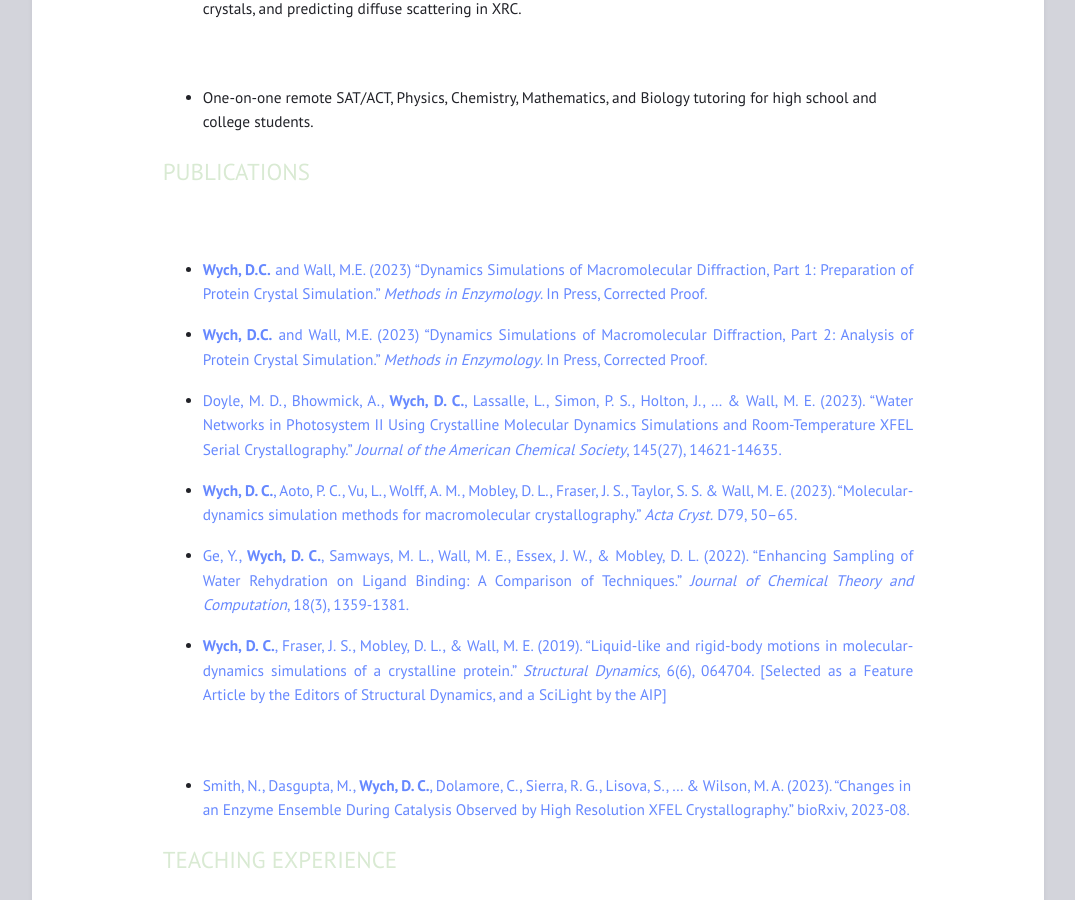
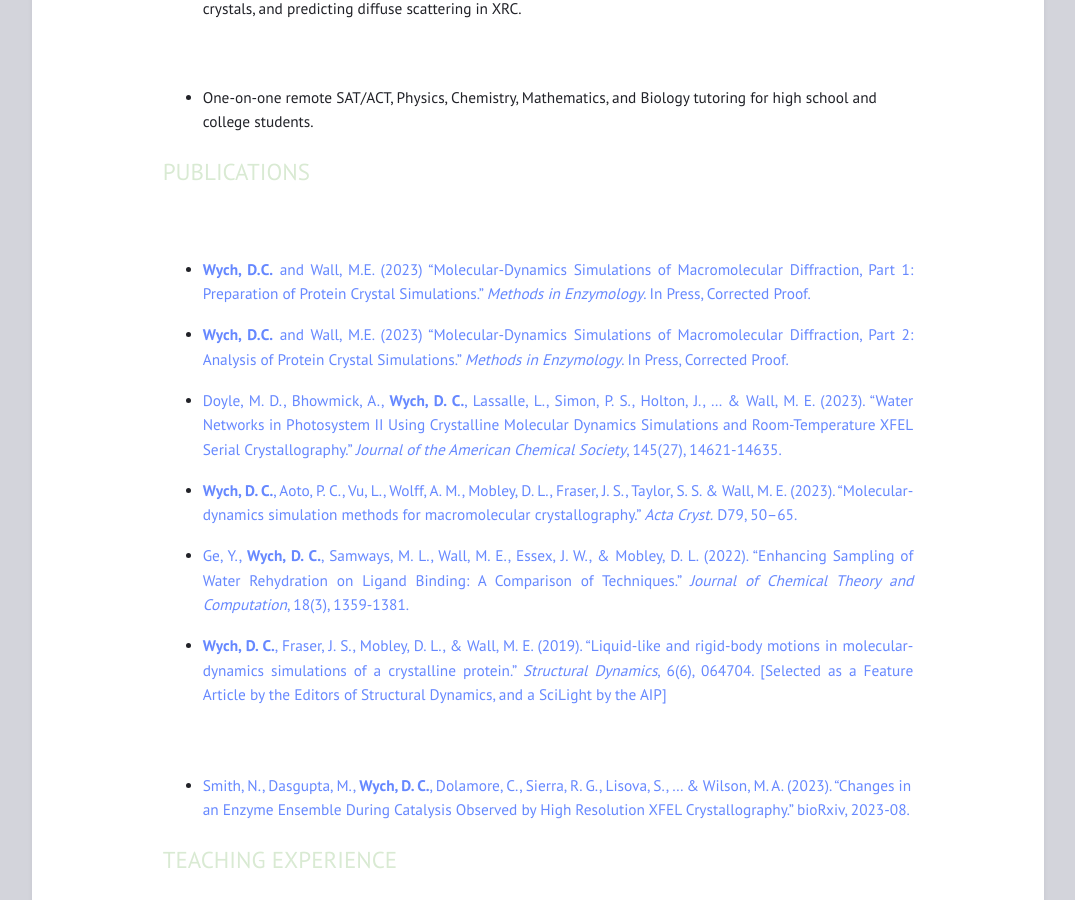
Before and after one commit to davidwych/davidwych.github.io, a Jekyll site: the page built from CV.md, in a window 1280 px wide and 900 px high, scrolled down 1790 px. Shown: the whole window, without its empty margins (102-1177 px from the left). Built offline with Jekyll 4.4.1, drawn with Linux system fonts in a browser that asks for light colours.

Commit message:
Fixed errors in CV

```diff
--- a/CV.md
+++ b/CV.md
@@ -61,9 +61,9 @@ His research focus involves using molecular-dynamics (MD) and quantum mechanics(
 
 ### Peer-reviewed Publications
 
-- [**Wych, D.C.** and Wall, M.E. (2023) "Dynamics Simulations of Macromolecular Diffraction, Part 1: Preparation of Protein Crystal Simulation." *Methods in Enzymology*. In Press, Corrected Proof.](https://www.sciencedirect.com/science/article/abs/pii/S0076687923002136)
+- [**Wych, D.C.** and Wall, M.E. (2023) "Molecular-Dynamics Simulations of Macromolecular Diffraction, Part 1: Preparation of Protein Crystal Simulations." *Methods in Enzymology*. In Press, Corrected Proof.](https://www.sciencedirect.com/science/article/abs/pii/S0076687923002136)
 
-- [**Wych, D.C.** and Wall, M.E. (2023) "Dynamics Simulations of Macromolecular Diffraction, Part 2: Analysis of Protein Crystal Simulation." *Methods in Enzymology*. In Press, Corrected Proof.](https://www.sciencedirect.com/science/article/abs/pii/S0076687923002173)
+- [**Wych, D.C.** and Wall, M.E. (2023) "Molecular-Dynamics Simulations of Macromolecular Diffraction, Part 2: Analysis of Protein Crystal Simulations." *Methods in Enzymology*. In Press, Corrected Proof.](https://www.sciencedirect.com/science/article/abs/pii/S0076687923002173)
 
 - [Doyle, M. D., Bhowmick, A., **Wych, D. C.**, Lassalle, L., Simon, P. S., Holton, J., ... & Wall, M. E. (2023). "Water Networks in Photosystem II Using Crystalline Molecular Dynamics Simulations and Room-Temperature XFEL Serial Crystallography." *Journal of the American Chemical Society*, 145(27), 14621-14635.](https://pubs.acs.org/doi/abs/10.1021/jacs.3c01412)
 
```
